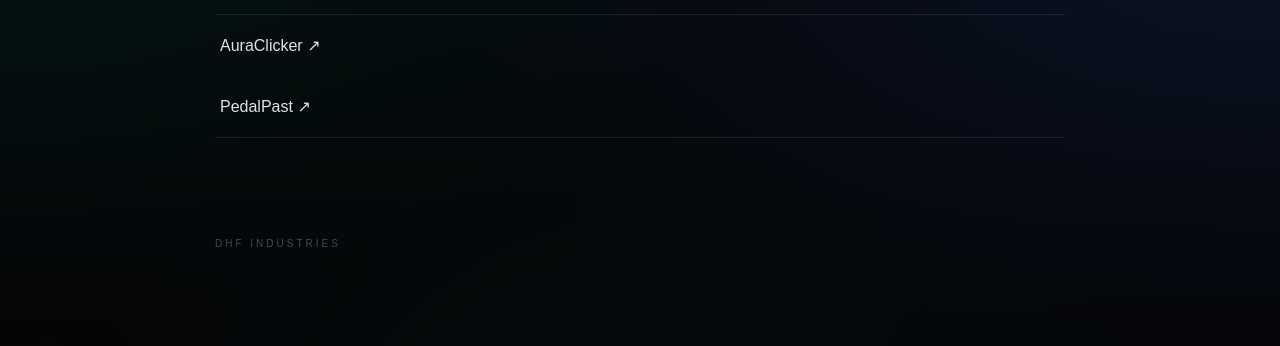
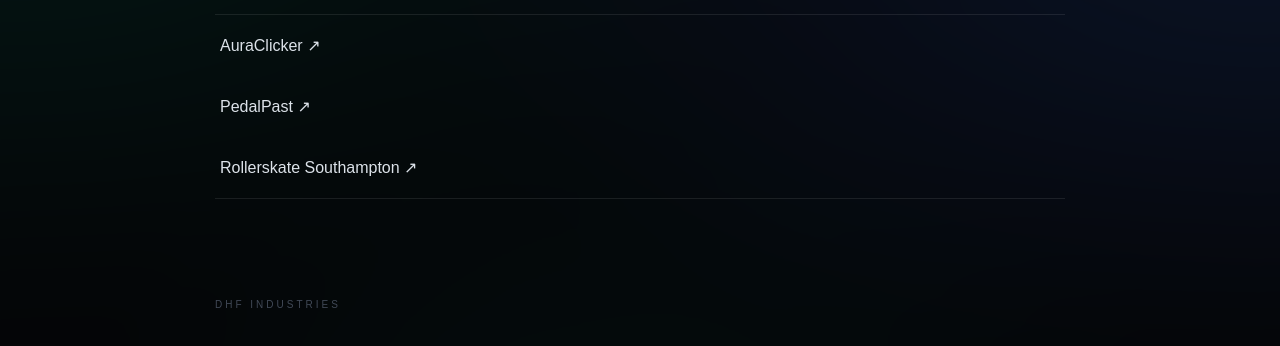
Before and after one commit to KoolCid424/projectsdhfi, a plain HTML site: page p.html in a window 1280 px wide. Shown: the part 248-594 px from the top of the page. Drawn offline with Linux system fonts and the light colour scheme.

Commit message:
Add link to Rollerskate Southampton in projects list

```diff
--- a/p.html
+++ b/p.html
@@ -144,6 +144,7 @@
       <li>
         <a href="/p/auraclicker">AuraClicker ↗</a>
         <a href="/p/pedalpast">PedalPast ↗</a>
+        <a href="/p/rollerskatesouthampton">Rollerskate Southampton ↗</a>
       </li>
     </ul>
   </main>
```
